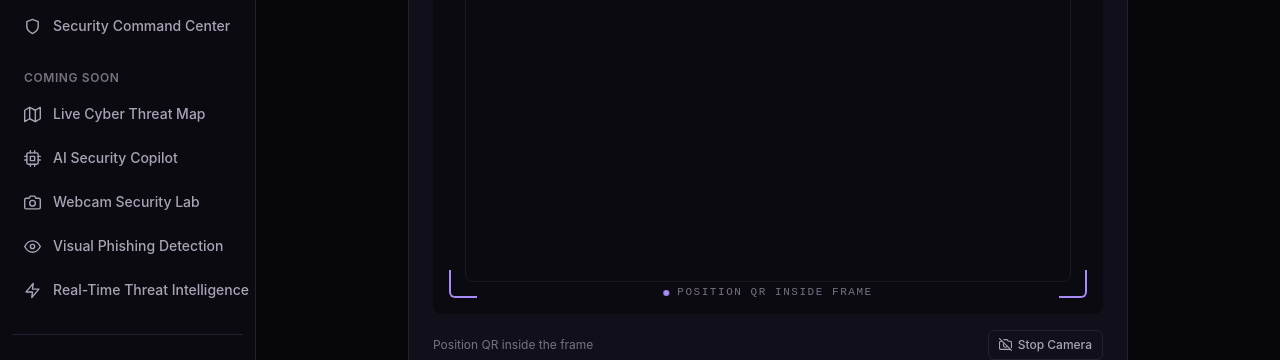
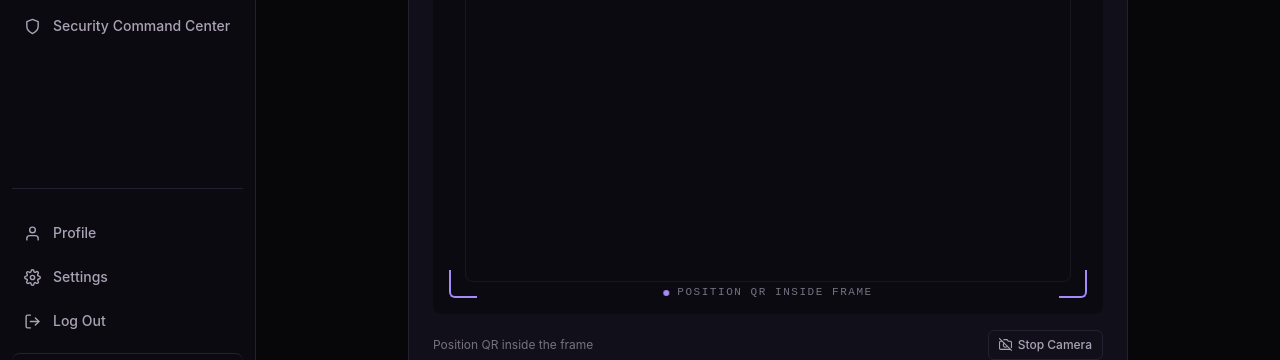
Before and after one commit to radhika200gupta-tech/CyberShield, a React (Vite) app: page /web-security/qr-scanner in a window 1280 px wide. Shown: the part 382-742 px from the top of the page. Built offline with nearby package versions, Linux system fonts and the light colour scheme; sample sign-in values are in the browser's storage.

Commit message:
hide coming soon features from dashboard

```diff
--- a/src/components/layout/Sidebar.jsx
+++ b/src/components/layout/Sidebar.jsx
@@ -7,7 +7,7 @@ import {
   FiChevronLeft, FiChevronRight
 } from 'react-icons/fi';
 import Logo from '../common/Logo';
-import { SIDEBAR_LINKS, COMING_SOON_LINKS, ROUTES } from '../../constants/routes';
+import { SIDEBAR_LINKS, ROUTES } from '../../constants/routes';
 import { useAuth } from '../../context/AuthContext';
 import { classNames } from '../../utils/formatters';
 
@@ -110,54 +110,6 @@ export default function Sidebar({ isOpen, onClose }) {
             })}
           </nav>
 
-          <div>
-            {!isCollapsed && (
-              <h3 className="px-3 text-xs font-semibold text-text-muted uppercase tracking-wider mb-2 whitespace-nowrap">
-                Coming Soon
-              </h3>
-            )}
-            {isCollapsed && (
-               <div className="h-px w-8 mx-auto bg-border mb-4 mt-2" />
-            )}
-            <nav className="space-y-1">
-              {COMING_SOON_LINKS.map((link) => {
-                const Icon = ICONS[link.icon];
-                return (
-                  <NavLink
-                    key={link.path}
-                    to={link.path}
-                    onClick={onClose}
-                    title={isCollapsed ? link.label : undefined}
-                    className={({ isActive }) =>
-                      classNames(
-                        'group flex items-center px-3 py-2.5 rounded-lg text-sm font-medium transition-colors relative',
-                        isActive
-                          ? 'text-primary bg-primary/10'
-                          : 'text-text-secondary hover:text-text-primary hover:bg-surface-hover',
-                        isCollapsed ? 'justify-center' : 'justify-between'
-                      )
-                    }
-                  >
-                    {({ isActive }) => (
-                      <>
-                        {isActive && (
-                          <span className="absolute left-0 top-1/2 -translate-y-1/2 w-0.5 h-5 bg-accent rounded-r" />
-                        )}
-                        <div className={classNames("flex items-center", isCollapsed ? 'justify-center' : 'gap-3')}>
-                          <Icon size={17} className="shrink-0" />
-                          {!isCollapsed && (
-                            <span className="truncate">
-                              {link.label}
-                            </span>
-                          )}
-                        </div>
-                      </>
-                    )}
-                  </NavLink>
-                );
-              })}
-            </nav>
-          </div>
 
           <div className="mt-auto pt-6 border-t border-border space-y-1">
             <NavLink
--- a/src/pages/Dashboard.jsx
+++ b/src/pages/Dashboard.jsx
@@ -7,7 +7,7 @@ import ChartCard from '../components/charts/ChartCard';
 import WeeklyThreatsChart from '../components/charts/WeeklyThreatsChart';
 import MonthlyScansChart from '../components/charts/MonthlyScansChart';
 import RiskDistributionChart from '../components/charts/RiskDistributionChart';
-import { LiveThreatMapPreview } from './features/ComingSoonFeature';
+
 import {
   dashboardCards, weeklyThreats, monthlyScans, riskDistribution, recentActivity,
 } from '../data/mockDashboard';
@@ -73,9 +73,7 @@ export default function Dashboard() {
             <ChartCard title="Risk Distribution" subtitle="Breakdown of all scans by risk level">
               <RiskDistributionChart data={riskDistribution} />
             </ChartCard>
-            <div className="h-full flex flex-col justify-stretch">
-               <LiveThreatMapPreview isCompact={true} />
-            </div>
+
           </div>
 
           {/* 5. RECENT SECURITY ACTIVITY */}
```
